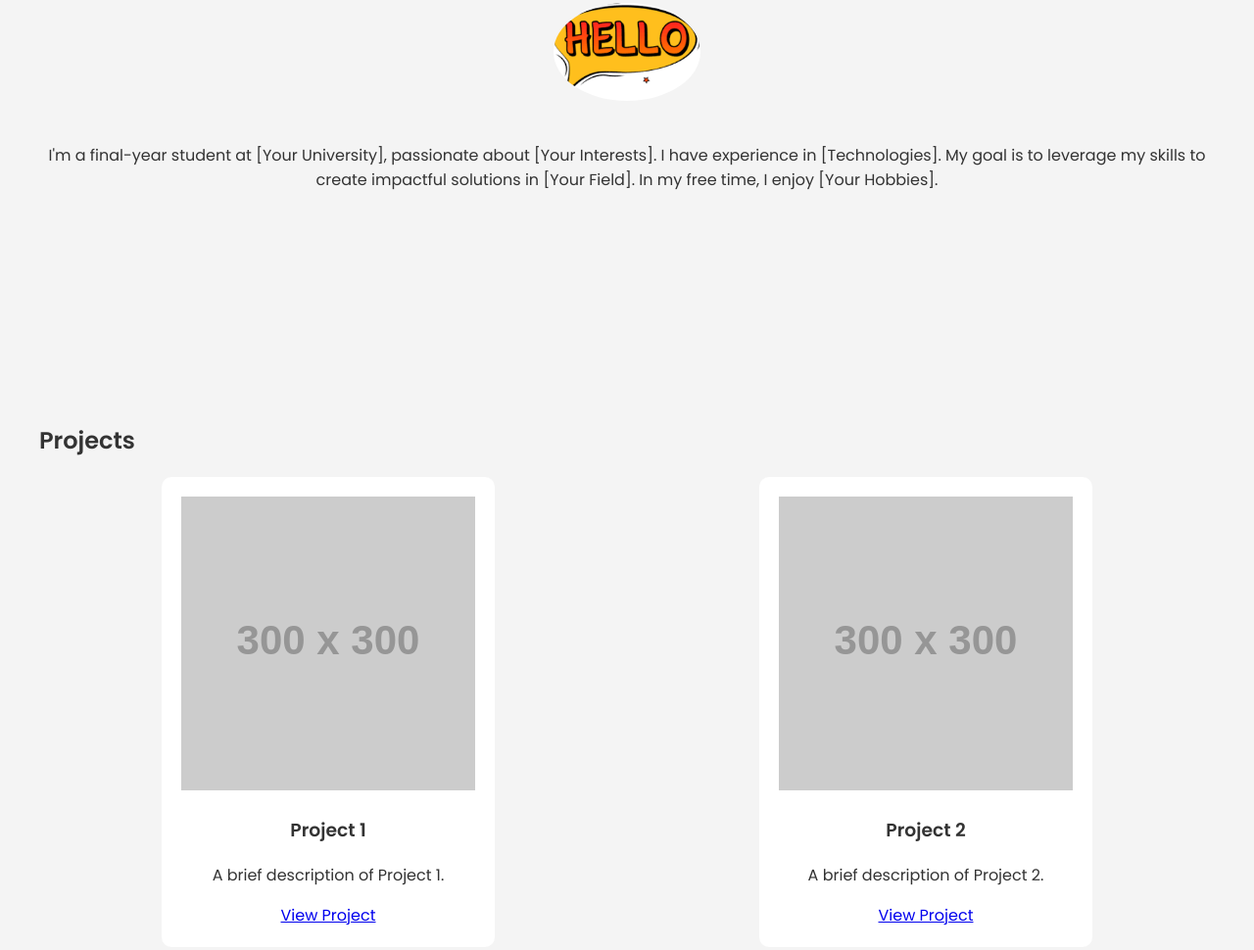
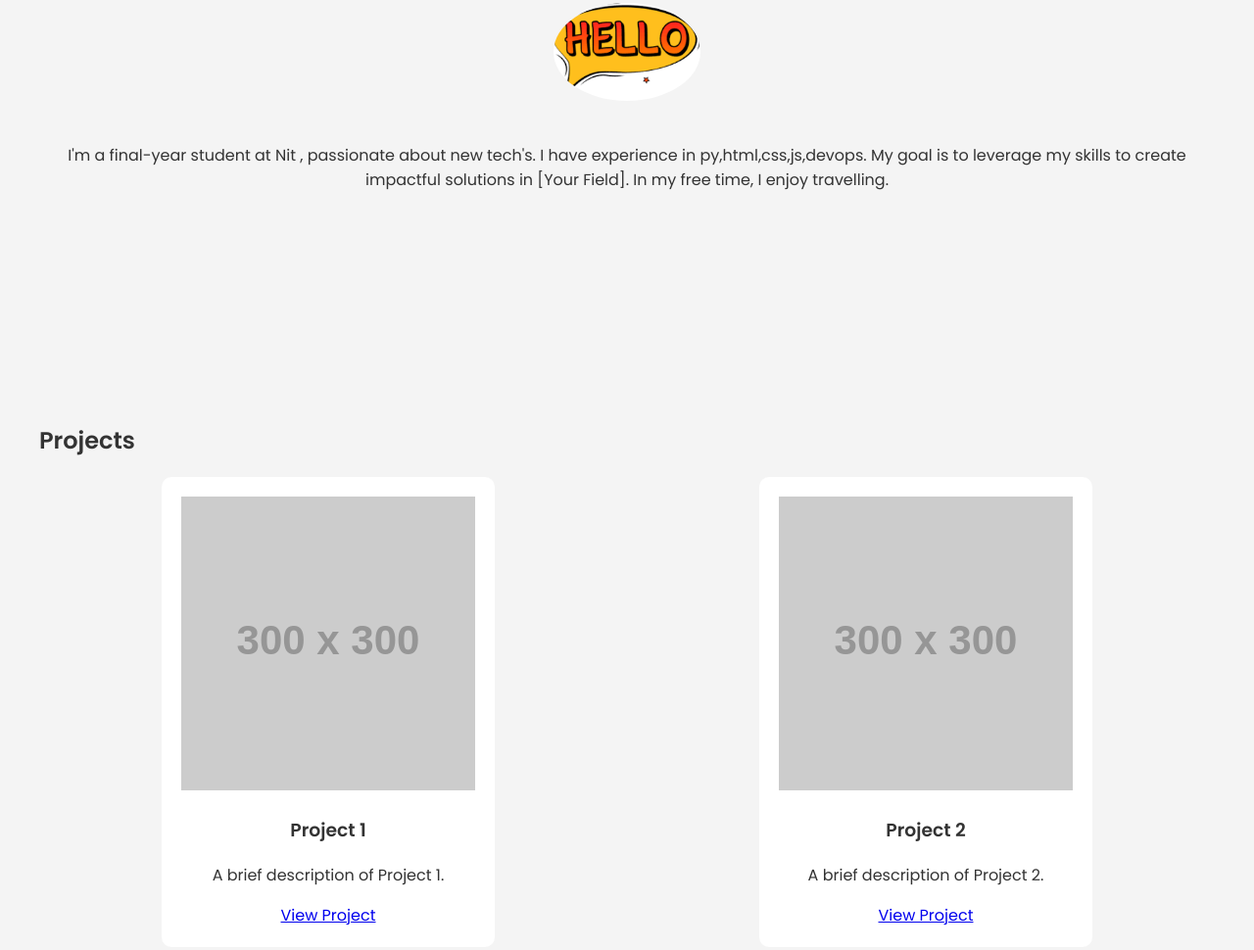
Before and after one commit to PendyalaGrishma/port, a plain HTML site: page index.html in a window 1280 px wide. Shown: the part 992-1962 px from the top of the page at 98% size. Drawn offline with Linux system fonts and the light colour scheme; placeholder pictures from the web are drawn by us.

Commit message:
haha commit

```diff
--- a/index.html
+++ b/index.html
@@ -40,9 +40,9 @@
             <h2>About Me</h2>
             <img src="img/download.png" alt="Your photo" class="profile-pic">
             <p>
-                I'm a final-year student at [Your University], passionate about [Your Interests].
-                I have experience in [Technologies]. My goal is to leverage my skills to create
-                impactful solutions in [Your Field]. In my free time, I enjoy [Your Hobbies].
+                I'm a final-year student at Nit , passionate about new tech's.
+                I have experience in py,html,css,js,devops. My goal is to leverage my skills to create
+                impactful solutions in [Your Field]. In my free time, I enjoy travelling.
             </p>
         </section>
 
@@ -92,7 +92,7 @@
     <!-- Footer -->
     <footer>
         <div class="container">
-            <p>&copy; 2024 [Your Name] | Designed with ❤️</p>
+            <p>&copy; 2024 Sandeep Designed with ❤️</p>
         </div>
     </footer>
 
```
